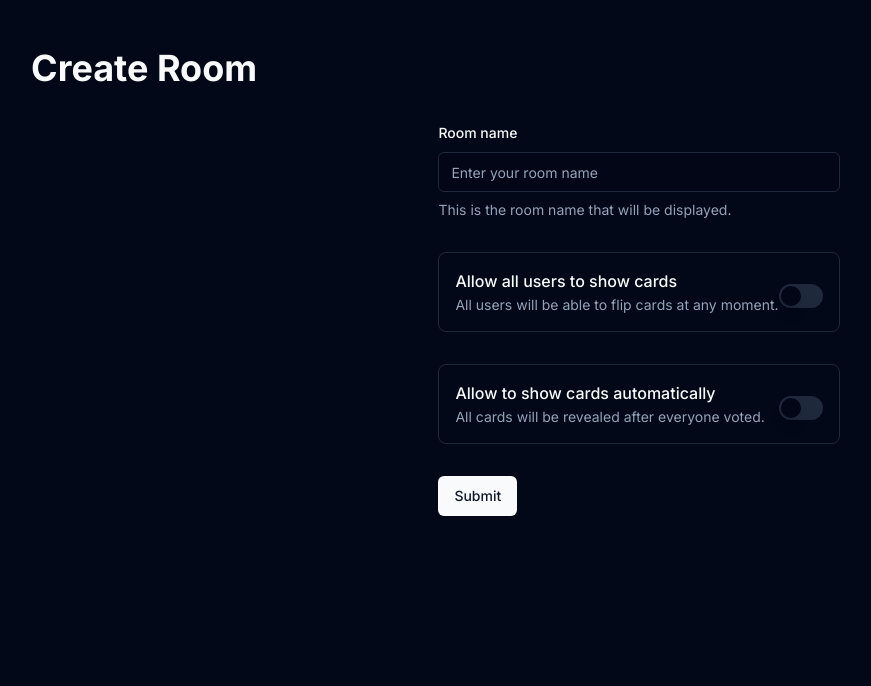
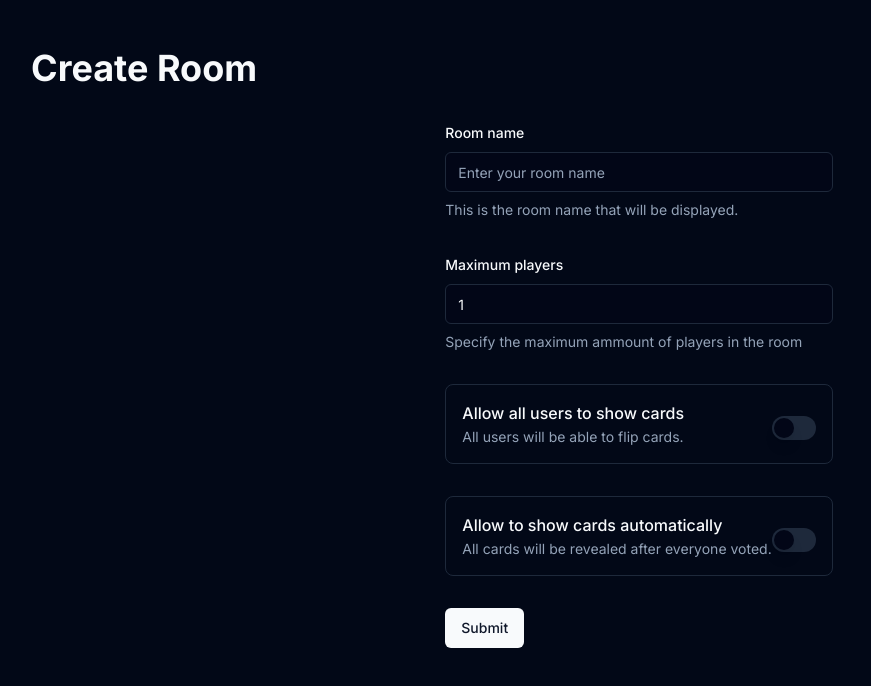
Before and after one commit to tsd2024/tsd-frontend, a Next.js app: page /create-room in a window 1280 px wide. Shown: the top 686 px of the page, without its empty margins (1-872 px from the left). Built offline with nearby package versions, Linux system fonts and the light colour scheme.

Commit message:
add max players field

```diff
--- a/src/app/create-room/page.tsx
+++ b/src/app/create-room/page.tsx
@@ -13,7 +13,8 @@ const formSchema = z.object({
         message: "Room name must be at least 3 characters.",
     }),
     allow_show_cards: z.boolean().default(false),
-    auto_show_cards: z.boolean().default(false)
+    auto_show_cards: z.boolean().default(false),
+    max_players: z.number()
 })
 
 export default function CreateRoomPage() {
@@ -21,6 +22,7 @@ export default function CreateRoomPage() {
         resolver: zodResolver(formSchema),
         defaultValues: {
             roomname: "",
+            max_players: 1,
         },
     });
 
@@ -51,6 +53,28 @@ export default function CreateRoomPage() {
                         />
                         <FormField
                             control={form.control}
+                            name="max_players"
+                            render={({ field }) => (
+                                <FormItem>
+                                    <FormLabel>Maximum players</FormLabel>
+                                    <FormControl>
+                                        <Input
+                                            placeholder="Max players" {...field}
+                                            type="number"
+                                            onChange={event => field.onChange(+event.target.value)}
+                                            min={1}
+                                            max={10}
+                                        />
+                                    </FormControl>
+                                    <FormDescription>
+                                        Specify the maximum ammount of players in the room
+                                    </FormDescription>
+                                    <FormMessage />
+                                </FormItem>
+                            )}
+                        />
+                        <FormField
+                            control={form.control}
                             name="allow_show_cards"
                             render={({ field }) => (
                                 <FormItem className="flex flex-row items-center justify-between rounded-lg border p-4">
@@ -59,7 +83,7 @@ export default function CreateRoomPage() {
                                             Allow all users to show cards
                                         </FormLabel>
                                         <FormDescription>
-                                            All users will be able to flip cards at any moment.
+                                            All users will be able to flip cards.
                                         </FormDescription>
                                     </div>
                                     <FormControl>
```
